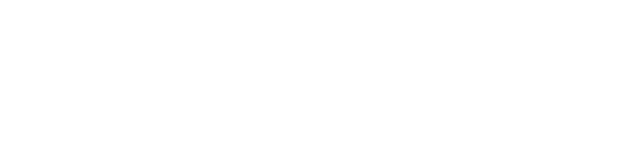
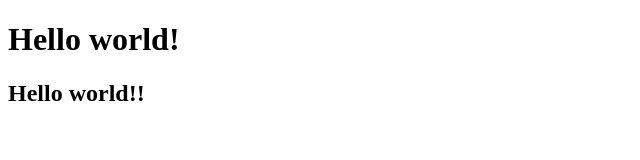
Before and after one commit to Mamuka-111/test_repo, a plain HTML site: page index.html in a window 1280 px wide. Shown: the whole page, without its empty margins (0-640 px from the left). Drawn offline with Linux system fonts and the light colour scheme.

Commit message:
add h2 title

```diff
--- a/index.html
+++ b/index.html
@@ -6,6 +6,7 @@
     <title>Document</title>
 </head>
 <body>
-
+    <h1>Hello world!</h1>
+    <h2>Hello world!!</h2>
 </body>
 </html>
```
